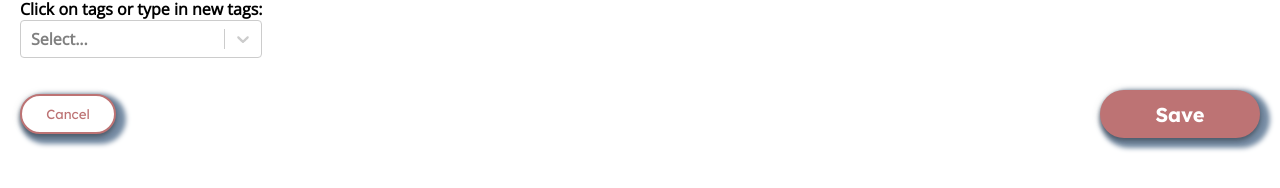
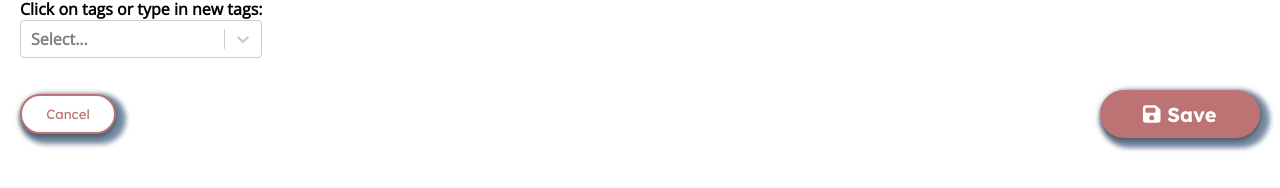
Before and after one commit to rhw-repo/mern-post-app, a React (Create React App) app in the folder frontend/: page /create_new in a window 1280 px wide. Shown: the part 370-558 px from the top of the page. Built offline with nearby package versions, Linux system fonts and the light colour scheme; sample sign-in values are in the browser's storage.

Commit message:
Updates comments, deletes redundant commented out lines

```diff
--- a/frontend/src/components/CreateNew.js
+++ b/frontend/src/components/CreateNew.js
@@ -1,11 +1,12 @@
-import { useState } from "react";
+import { useContext, useState } from "react";
 import { useMaterialsContext } from "../hooks/useMaterialsContext";
 import { useAuthContext } from "../hooks/useAuthContext";
 import { useNavigate } from "react-router-dom";
 import CancelButton from "./CancelButton";
-//import { AllTagsContext } from "../context/AllTagsContext";
-//import AllTagsSelect from "./AllTagsSelect";
 import ExperimentalAllTagsSelect from "./ExperimentalAllTagsSelect";
+import toast from 'react-hot-toast';
+import { FontAwesomeIcon } from '@fortawesome/react-fontawesome'
+import { faFloppyDisk } from "@fortawesome/free-solid-svg-icons"
 
 const CreateNew = () => {
     const { dispatch } = useMaterialsContext()
@@ -16,12 +17,10 @@ const CreateNew = () => {
     const [body, setBody] = useState("")
     const [error, setError] = useState(null)
     const [emptyFields, setEmptyFields] = useState([])
-    //const { allTags } = useContext(AllTagsContext)
-   // const [selectedDatabaseTags, setSelectedDatabaseTags] = useState([])
+
 
    const [selectedTags, setSelectedTags] = useState([]);
 
-   // Assuming you have a function to handle changes to the selected tags
    const handleTagsChange = (tags) => {
      setSelectedTags(tags);
    }
@@ -65,8 +64,13 @@ const CreateNew = () => {
             setEmptyFields([])
             dispatch({ type: "CREATE_MATERIAL", payload: json })
             navigate("/");
+			 toast.success("Your work is safely saved!")
+        } else {
+            toast.error("Sorry, that save did not go so well, please try again")
         }
     }
+
+	 const saveIcon = <FontAwesomeIcon icon={faFloppyDisk} />
 
     return (
         <>
@@ -91,14 +95,13 @@ const CreateNew = () => {
 
                 <div className="tags_section_container">
                     <div className="existing_tags_container">
-                       { /* <AllTagsSelect onTagsChange={setSelectedDatabaseTags} />*/ }
                        <ExperimentalAllTagsSelect onTagsChange={handleTagsChange}/>
                     </div>
                 </div>
 
                 <div className="read_edit_create_btns">
                     <CancelButton />
-                    <button className="save_btn">Save</button>
+                    <button className="save_btn">{saveIcon} Save</button>
                     {error && <div className="error">{error}</div>}
                 </div>
             </form>
--- a/frontend/src/components/ExperimentalAllTagsSelect.js
+++ b/frontend/src/components/ExperimentalAllTagsSelect.js
@@ -51,9 +51,9 @@ function ExperimentalAllTagsSelect({ onTagsChange }) {
   if (loading) {
     return <div>Loading...</div>;
   }
-
+  // could return loading spinner / message
   if (!dataLoaded) {
-    return null; // You can choose to return a loading spinner or message here
+    return null;
   }
 
   return (
```
